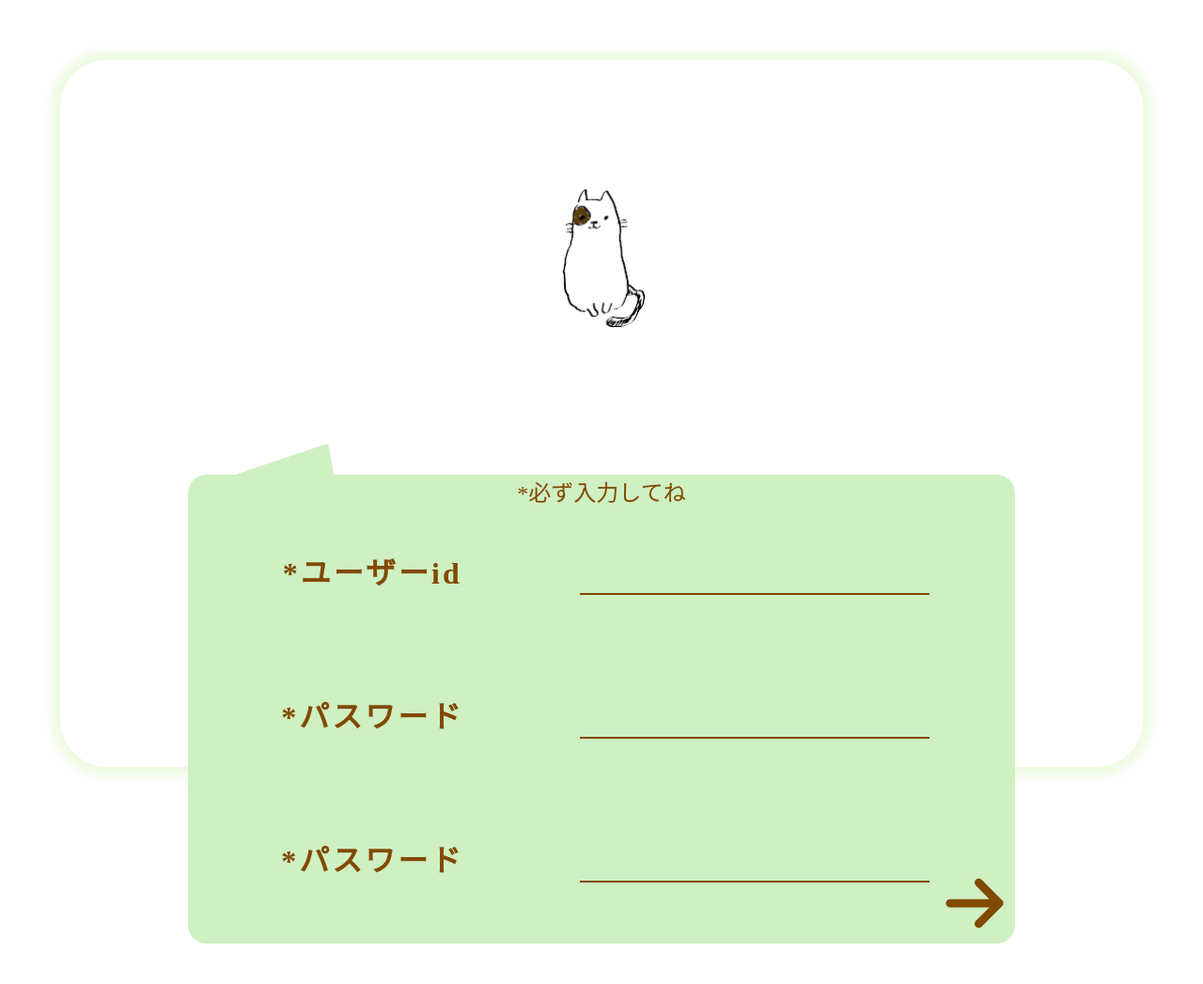
After one commit to mitraYou/temporaly, a PHP site: page /src/input_data.html in a window 1280 px wide. The commit adds this page. Shown: the whole page at 94% size. Run offline with PHP 8.4, Linux system fonts and the light colour scheme.

Commit message:
7/5時点の会員登録

```diff
--- a/src/css/consultation.css
+++ b/src/css/consultation.css
@@ -1,6 +1,49 @@
 body {
     -webkit-text-size-adjust: 100%;
     }
+/* フォームのリセット */
+input,
+button,
+select,
+textarea {
+    -webkit-appearance: none;
+    -moz-appearance: none;
+    appearance: none;
+    background: transparent;
+    border: none;
+    border-radius: 0;
+    font: inherit;
+    outline: none;
+}
+
+textarea {
+    resize: vertical;
+}
+
+input[type='checkbox'],
+input[type='radio'] {
+    display: none;
+}
+
+input[type='submit'],
+input[type='button'],
+label,
+button,
+select {
+    cursor: pointer;
+ }
+
+select::-ms-expand {
+    display: none;
+}
+
+
+.body{
+    height: 100vh;
+
+    /* background-color: goldenrod; */
+    padding: 5% 0;
+}
 
 .kakoi{
     box-shadow: 0px 0px 10px 10px rgba(221, 247, 197, 0.5);
@@ -9,13 +52,13 @@ body {
     box-shadow: 0px 0px 10px 10px rgba(221, 247, 197, 0.5);
 
     border-radius: 50px;
-    /* height: 89vh; */
+    height: 94vh;
     text-align: center;
     /* background-color: aqua; */
     width:auto;
-    height: 100%;
+    /* height: 94%; */
     /* min-height: 89vh; */
-    margin:  5% ;
+    margin: 0 5%;
     padding: 5%;
 }
 .questionnaire-midasi{
@@ -590,3 +633,102 @@ button.btn {
     color: #824900;
     padding: 5%;
 }
+
+.input{
+    display: flex;
+    align-items: flex-start;
+    flex-flow: column;
+    justify-content:space-between;
+    height: 100%;
+    /* background-color: darkgreen; */
+}
+.input_flex{
+    width: 100%;
+    height: 100%;
+    /* background-color: darkblue; */
+    /* margin-top: 5%; */
+    padding: 7%;
+}
+.input_flex img{
+    height: 100%;
+    /* background-color: firebrick; */
+}
+
+.input_hukidasi{
+    width: 100%;
+   height: 100%;
+}
+
+/* input吹き出し */
+.input_comment {
+    margin: 10px 0;
+    width: 100%;
+    height: 100%;
+    display: table;
+  }
+  /* 吹き出し */
+  #question {
+    display: inline-block;
+    position: relative;
+    margin: 0 10px 0 0;
+    padding: 8px;
+    width: 100%;
+    height: 100%;
+    border-radius: 20px;
+    background: #cef0c2;
+    font-size: 30px;
+    text-align: center;
+    /* 中央ぞろえ */
+    display: table-cell;
+    vertical-align: middle;
+
+  }
+  /* 吹き出しの△のとこ */
+  #question:after {
+    content: "";
+    position: absolute;
+    bottom: 4%;
+    /* right: -19px; */
+    top: -27px;
+    left:9%;
+    border: 15px solid transparent;
+    border-right: 100px solid #cef0c2;
+    -webkit-transform: rotate(-10deg);
+    transform: rotate(-10deg);
+    z-index: -1;
+  }
+
+.input_Button{
+    bottom: 0;
+    right: 0;
+    /* background-color: salmon; */
+    position: absolute;
+}
+
+#question input{
+    border-bottom: 2px solid #824900;
+}
+.kakuninn{
+    /* background-color: darkcyan; */
+}
+#question table{
+    width: 100%;
+    color: #824900;
+}
+#question th{
+    width: 40%;
+    /* background-color: #000; */
+    letter-spacing: 3px;
+    font-size: 32px;
+    padding: 7% 0;
+}
+#question td{
+    padding:  7% 0;
+}
+#question form{
+    margin: 0 3%;
+}
+.form_check{
+    font-size: 24px;
+    color: #824900;
+}
--- /dev/null
+++ b/src/input_data.html
@@ -0,0 +1,78 @@
+<!DOCTYPE html>
+<html lang="en">
+
+<head>
+  <meta charset="UTF-8">
+  <meta http-equiv="X-UA-Compatible" content="IE=edge">
+  <link href="css/reset.css" rel="stylesheet">
+  <link href="css/consultation.css" rel="stylesheet" type="text/css">
+  <!-- <meta name="viewport" content="width=device-width, initial-scale=1.0"> -->
+  <meta name=”viewport” content=”width=device-width,initial-scale=1.0,minimum-scale=1,maximum-scale=1,user-scalable=no”>
+
+  <title>Document</title>
+</head>
+
+<body>
+  <div class="body">
+    <div class="kakoi">
+      <div class="input">
+      <!-- ユーザーごとに画像変える(仮の猫) -->
+      <div class="input_flex">
+      <img src="images/images-removebg-preview.png" class="input-cat">
+    </div>
+    <div class="input_flex">
+      <div class="input_hukidasi">
+        <div class="input_comment">
+
+          <div id="question">
+            <!-- phpにデータ送ってからdataに推移予定 -->
+            <div class="kakuninn">
+              <p class="form_check">
+                *必ず入力してね
+              </p>
+            <form action="input_name.html">
+              <table>
+                <tr><th>*ユーザーid</th><td><input type="text" name="user_name" id="user_name"></td></tr>
+                <tr><th>*パスワード</th><td><input type="password" name="password" id="password"></td></tr>
+                <tr><th>*パスワード</th><td><input type="password" name="password_check" id="password_check"></td></tr>
+              </table>
+
+              <!-- <input type="submit" value=""> -->
+            <div class=" input_Button">
+            <button type="submit" id="checkButton">
+              <svg xmlns="http://www.w3.org/2000/svg" viewBox="0 0 448 512">
+                <!--! Font Awesome Pro 6.1.1 by @fontawesome - https://fontawesome.com License - https://fontawesome.com/license (Commercial License) Copyright 2022 Fonticons, Inc. -->
+                <path
+                  d="M438.6 278.6l-160 160C272.4 444.9 264.2 448 256 448s-16.38-3.125-22.62-9.375c-12.5-12.5-12.5-32.75 0-45.25L338.8 288H32C14.33 288 .0016 273.7 .0016 256S14.33 224 32 224h306.8l-105.4-105.4c-12.5-12.5-12.5-32.75 0-45.25s32.75-12.5 45.25 0l160 160C451.1 245.9 451.1 266.1 438.6 278.6z" />
+              </svg>
+            </button>
+          </div>
+        </form>
+      </div>
+            <!-- <div class="question" id="question"></div> -->
+        </div>
+
+        </div>
+      </div>
+    </div>
+  </div>
+
+        <!-- <img src="images/unknown-removebg-preview.png" class="hukidasi2"> -->
+
+
+
+      <!-- 現在地出したい -->
+      <div id="kazu" class="kazu"></div>
+
+
+
+
+
+    </div>
+  </div>
+
+  <!-- <script src="js/test.js"></script> -->
+
+</body>
+
+</html>
```
Also changed, not shown: src/input_name.html (added, +67 -0 lines), src/input_partner.html (added, +67 -0 lines).
